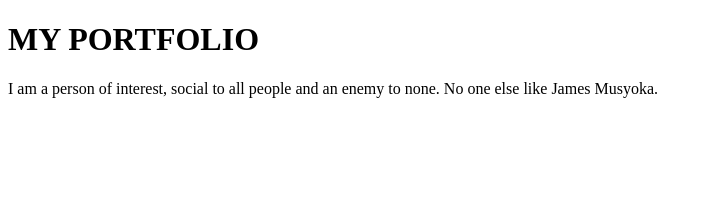
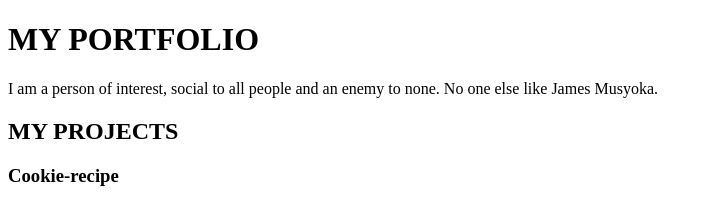
Before and after one commit to JamesMusyoka/Personal-portfolio, a plain HTML site: page index.html in a window 1280 px wide. Shown: the whole page, without its empty margins (0-712 px from the left). Drawn offline with Linux system fonts and the light colour scheme.

Commit message:
added my cookie recipe project

```diff
--- a/index.html
+++ b/index.html
@@ -8,10 +8,10 @@
   <body>
     <h1>MY PORTFOLIO</h1>
     <p>I am a person of interest, social to all people and an enemy to none. No one else like James Musyoka.</p>
-  <!-- <h2>MY PROJECTS</h2>
+  <h2>MY PROJECTS</h2>
   <h3>Cookie-recipe</h3>
   <p></p>
-  <h3>My first website</h3>
-  <p><p/>
-  </body> -->
+  <!-- <h3>My first website</h3>
+  <p><p/> -->
+  </body>
 </html>
```
